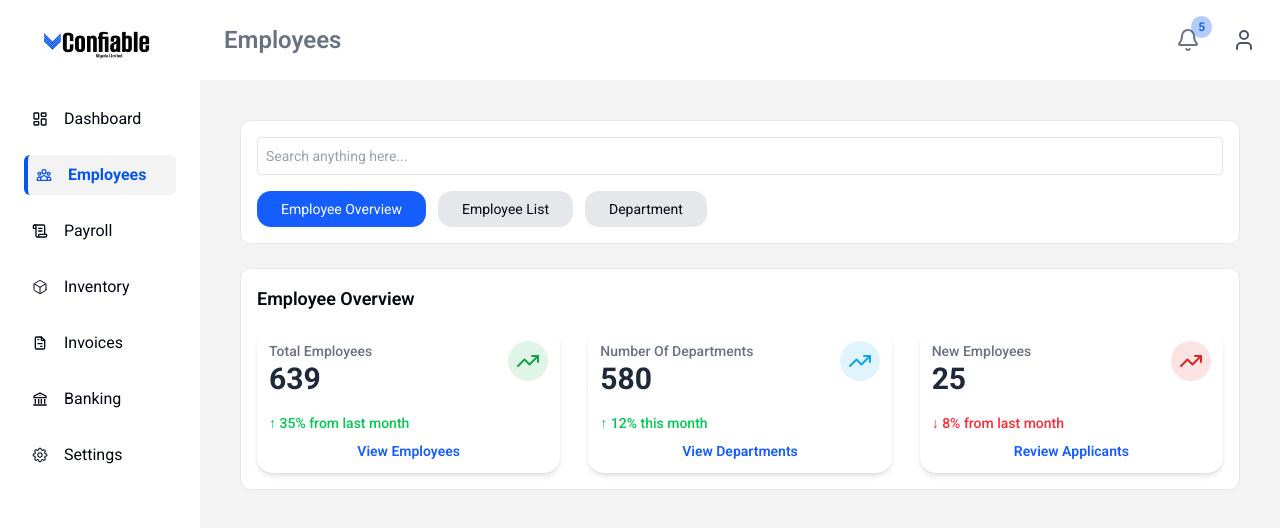
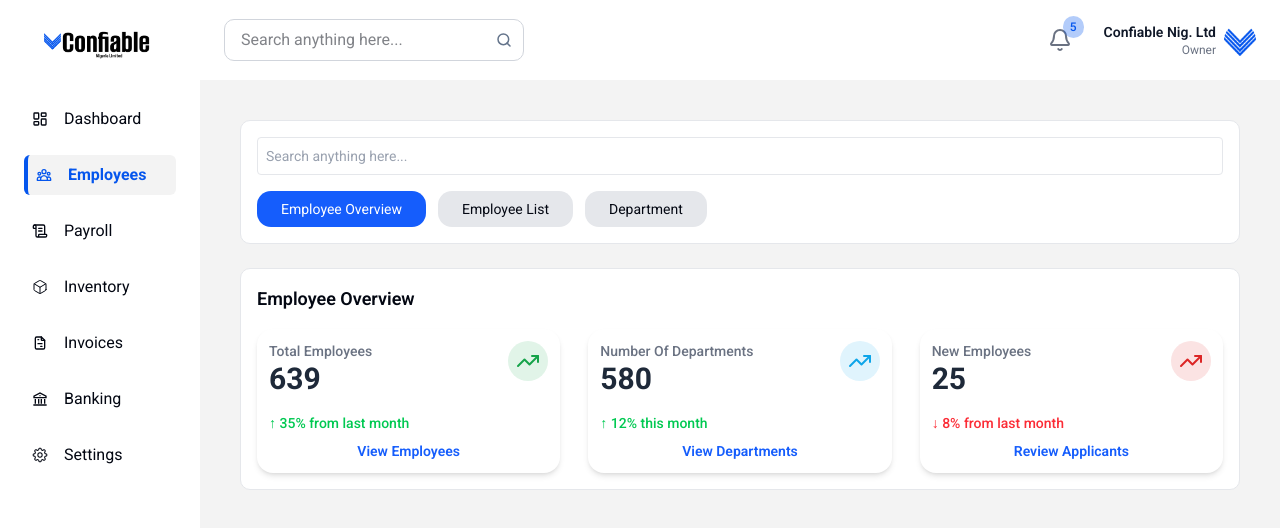
Before and after one commit to Confiable-Nig-Ltd/confiable, a React (Vite) app in the folder confiable-app/: page /employees in a window 1280 px wide. Shown: the top 528 px of the page. Built offline with nearby package versions, Linux system fonts and the light colour scheme.

Commit message:
feat: add search input and user profile display to AppLayout header

```diff
--- a/confiable-app/src/layouts/AppLayout.jsx
+++ b/confiable-app/src/layouts/AppLayout.jsx
@@ -1,7 +1,98 @@
+// import React, { useState } from "react";
+// import { Outlet, useLocation } from "react-router-dom";
+// import { User, Menu, X } from "lucide-react";
+// import { accentClassNames, cn, getPageTitle } from "@/lib/utils";
+// import { navSetting } from "../components/app-layout/navSettings";
+// import NavButton from "../components/app-layout/NavButton";
+// import Logo from "../components/general/Logo";
+// import NotificationBell from "../components/app-layout/NotificationBell";
+
+// export default function AppLayout() {
+//   const { accentSoftBgColor } = accentClassNames;
+//   const currentPath = useLocation().pathname;
+//   const pageTitle = getPageTitle(currentPath);
+
+//   const [sidebarOpen, setSidebarOpen] = useState(false);
+
+//   return (
+//     <div className="w-screen h-screen flex flex-col md:flex-row md:overflow-hidden">
+//       {/* Mobile sidebar (overlay) */}
+//       <div
+//         className={`fixed inset-0 bg-black/50 z-30 md:hidden transition-opacity ${
+//           sidebarOpen ? "block" : "hidden"
+//         }`}
+//         onClick={() => setSidebarOpen(false)}
+//       />
+
+//       {/* Sidebar */}
+//       <aside
+//         className={`fixed top-0 left-0 h-full w-[250px] bg-white p-6 z-40 transform transition-transform duration-300 ease-in-out
+//         ${sidebarOpen ? "translate-x-0" : "-translate-x-full"}
+//         md:translate-x-0 md:static md:w-[200px] md:block`}
+//       >
+//         <div className="flex justify-between items-center mb-10">
+//           <Logo />
+//           <button
+//             className="md:hidden"
+//             onClick={() => setSidebarOpen(false)}
+//             aria-label="Close sidebar"
+//           >
+//             <X className="w-6 h-6" />
+//           </button>
+//         </div>
+//         <nav className="flex flex-col gap-4">
+//           {navSetting.map((navItem) => (
+//             <NavButton
+//               key={navItem.path}
+//               icon={navItem.icon}
+//               text={navItem.text}
+//               path={navItem.path}
+//               action={setSidebarOpen}
+//             />
+//           ))}
+//         </nav>
+//       </aside>
+
+//       {/* Main content wrapper */}
+//       <div className="flex flex-col flex-1">
+//         {/* Header */}
+//         <header className="h-[80px] bg-white shadow flex items-center justify-between px-4 md:px-6">
+//           <div className="flex items-center gap-4">
+//             {/* Hamburger menu for mobile */}
+//             <button
+//               className="md:hidden"
+//               onClick={() => setSidebarOpen(true)}
+//               aria-label="Open sidebar"
+//             >
+//               <Menu className="w-6 h-6 text-gray-600" />
+//             </button>
+//             <h1 className="text-2xl text-gray-500 font-semibold">
+//               {pageTitle}
+//             </h1>
+//           </div>
+//           <div className="flex items-center gap-6">
+//             <NotificationBell count={5} />
+//             <User className="w-6 h-6 text-gray-600" />
+//           </div>
+//         </header>
+
+//         {/* Main content */}
+//         <main
+//           className={cn(
+//             "flex-1 overflow-auto bg-gray-50 p-4 md:p-6",
+//             accentSoftBgColor
+//           )}
+//         >
+//           <Outlet />
+//         </main>
+//       </div>
+//     </div>
+//   );
+// }
 import React, { useState } from "react";
-import { Outlet, useLocation } from "react-router-dom";
+import { Outlet } from "react-router-dom";
 import { User, Menu, X } from "lucide-react";
-import { accentClassNames, cn, getPageTitle } from "@/lib/utils";
+import { accentClassNames, cn } from "@/lib/utils";
 import { navSetting } from "../components/app-layout/navSettings";
 import NavButton from "../components/app-layout/NavButton";
 import Logo from "../components/general/Logo";
@@ -9,8 +100,8 @@ import NotificationBell from "../components/app-layout/NotificationBell";
 
 export default function AppLayout() {
   const { accentSoftBgColor } = accentClassNames;
-  const currentPath = useLocation().pathname;
-  const pageTitle = getPageTitle(currentPath);
+  // const currentPath = useLocation().pathname;
+  // const pageTitle = getPageTitle(currentPath);
 
   const [sidebarOpen, setSidebarOpen] = useState(false);
 
@@ -66,13 +157,53 @@ export default function AppLayout() {
             >
               <Menu className="w-6 h-6 text-gray-600" />
             </button>
-            <h1 className="text-2xl text-gray-500 font-semibold">
-              {pageTitle}
-            </h1>
+            <div className="relative">
+              <input
+                type="text"
+                placeholder="Search anything here..."
+                className="w-[300px] py-2 pl-4 pr-10 rounded-lg border border-gray-300 focus:outline-none focus:border-blue-500"
+              />
+              <div className="absolute right-3 top-1/2 transform -translate-y-1/2">
+                <svg
+                  width="16"
+                  height="16"
+                  viewBox="0 0 16 16"
+                  fill="none"
+                  xmlns="http://www.w3.org/2000/svg"
+                >
+                  <path
+                    d="M7.33333 12.6667C10.2789 12.6667 12.6667 10.2789 12.6667 7.33333C12.6667 4.38781 10.2789 2 7.33333 2C4.38781 2 2 4.38781 2 7.33333C2 10.2789 4.38781 12.6667 7.33333 12.6667Z"
+                    stroke="#64748B"
+                    strokeWidth="1.5"
+                    strokeLinecap="round"
+                    strokeLinejoin="round"
+                  />
+                  <path
+                    d="M14 14L11.1 11.1"
+                    stroke="#64748B"
+                    strokeWidth="1.5"
+                    strokeLinecap="round"
+                    strokeLinejoin="round"
+                  />
+                </svg>
+              </div>
+            </div>
           </div>
           <div className="flex items-center gap-6">
             <NotificationBell count={5} />
-            <User className="w-6 h-6 text-gray-600" />
+            <div className="flex items-center gap-2">
+              <div className="flex flex-col items-end">
+                <span className="text-sm font-semibold text-gray-900">
+                  Confiable Nig. Ltd
+                </span>
+                <span className="text-xs text-gray-500">Owner</span>
+              </div>
+              <img
+                src="/confiableLogoSm.png"
+                alt="Profile"
+                className="w-8 h-8 rounded-full"
+              />
+            </div>
           </div>
         </header>
 
```
